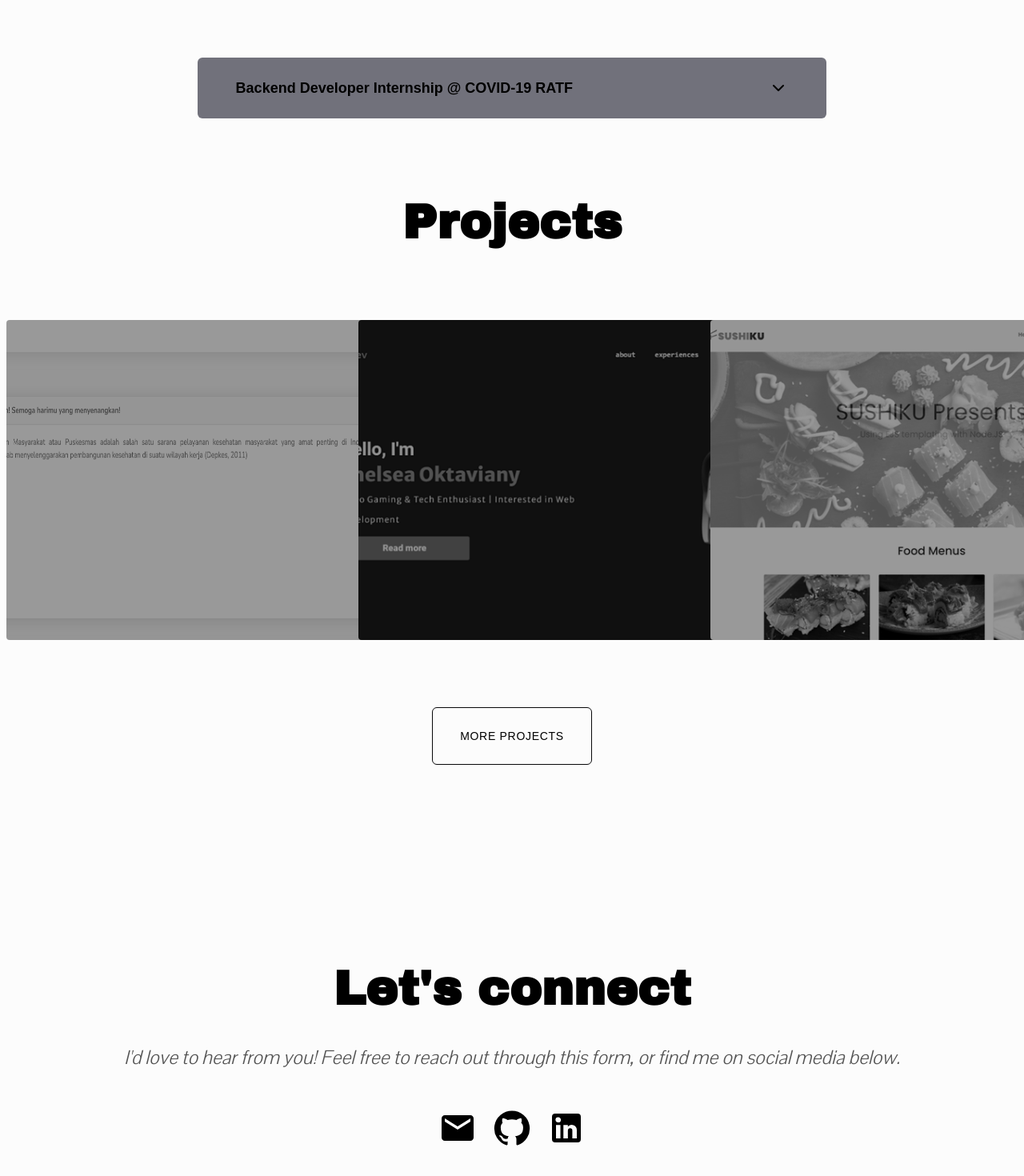
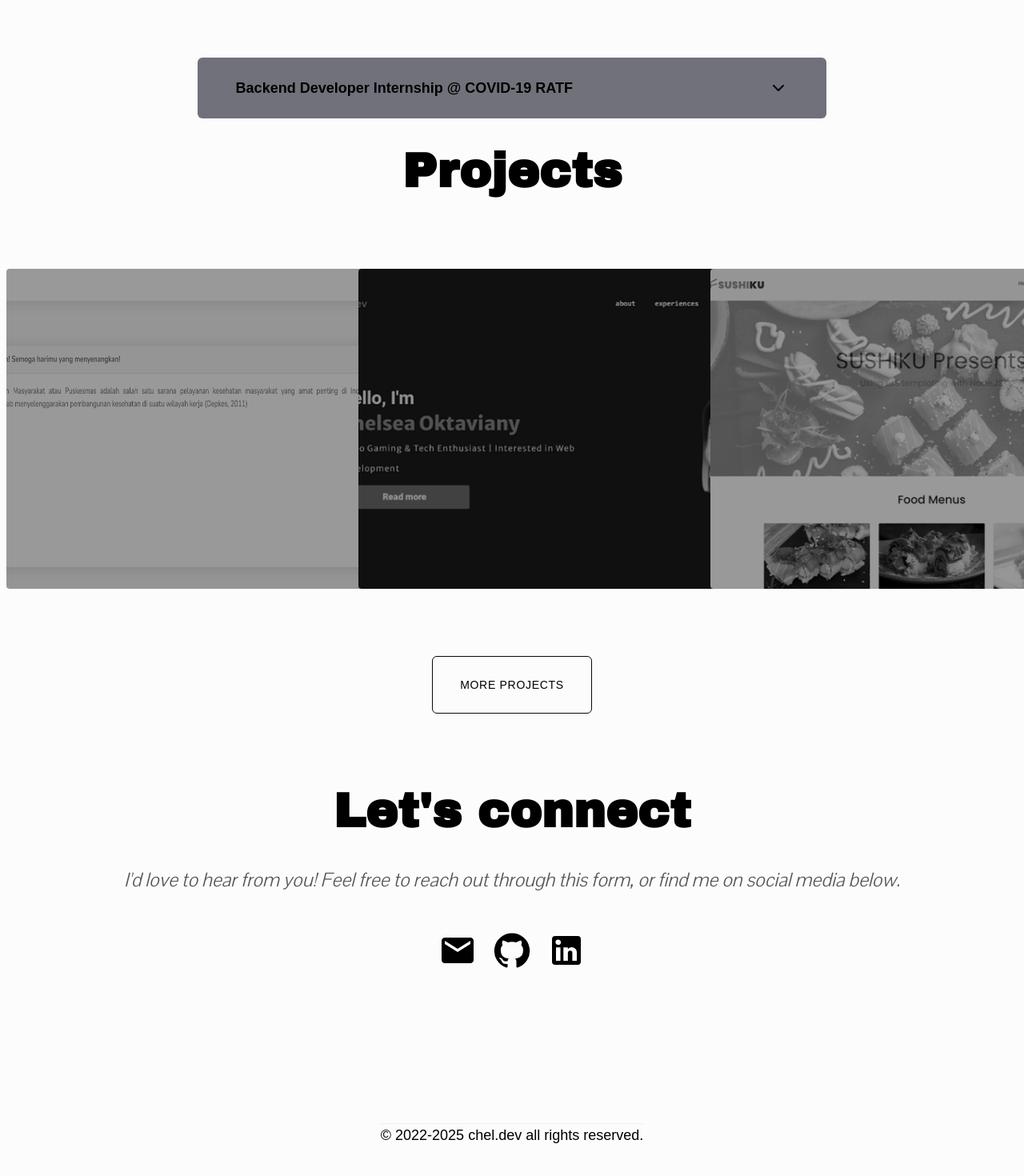
Before and after one commit to chelseaoktaviany/portofolio-v3, a Next.js app: page / in a window 1280 px wide. Shown: the part 3076-4546 px from the top of the page at 80% size. Built offline with nearby package versions, Linux system fonts and the light colour scheme; a web font is replaced by a local one.

Commit message:
updated footer

```diff
--- a/src/app/layout.tsx
+++ b/src/app/layout.tsx
@@ -53,7 +53,7 @@ export default function RootLayout({
             >
               <Navbar />
               {children}
-              {/* <Footer /> */}
+              <Footer />
             </main>
           </div>
         </ThemeProvider>
--- a/src/app/page.tsx
+++ b/src/app/page.tsx
@@ -48,15 +48,12 @@ export default async function Home() {
       </section>
 
       {/* projects section */}
-      <section className="w-full h-screen py-16" id="projects">
+      <section className="w-full h-screen" id="projects">
         <Projects />
       </section>
 
       {/* contact me section */}
-      <section
-        className="w-full h-screen py-16 flex justify-center items-center"
-        id="contact"
-      >
+      <section className="w-full h-120" id="contact">
         <Contact />
       </section>
     </>
--- a/src/components/navigation/Footer.tsx
+++ b/src/components/navigation/Footer.tsx
@@ -1,10 +1,9 @@
 const Footer = () => {
   return (
-    <footer
-      className="row-start-3 flex gap-[24px] flex-wrap items-center
-        justify-center"
-    >
-      test
+    <footer className="h-40 border-t border-zinc-950/5 dark:border-zinc-50/5">
+      <h1 className="text-lg text-center font-light">
+        &copy; 2022-{new Date().getFullYear()} chel.dev all rights reserved.
+      </h1>
     </footer>
   );
 };
```
